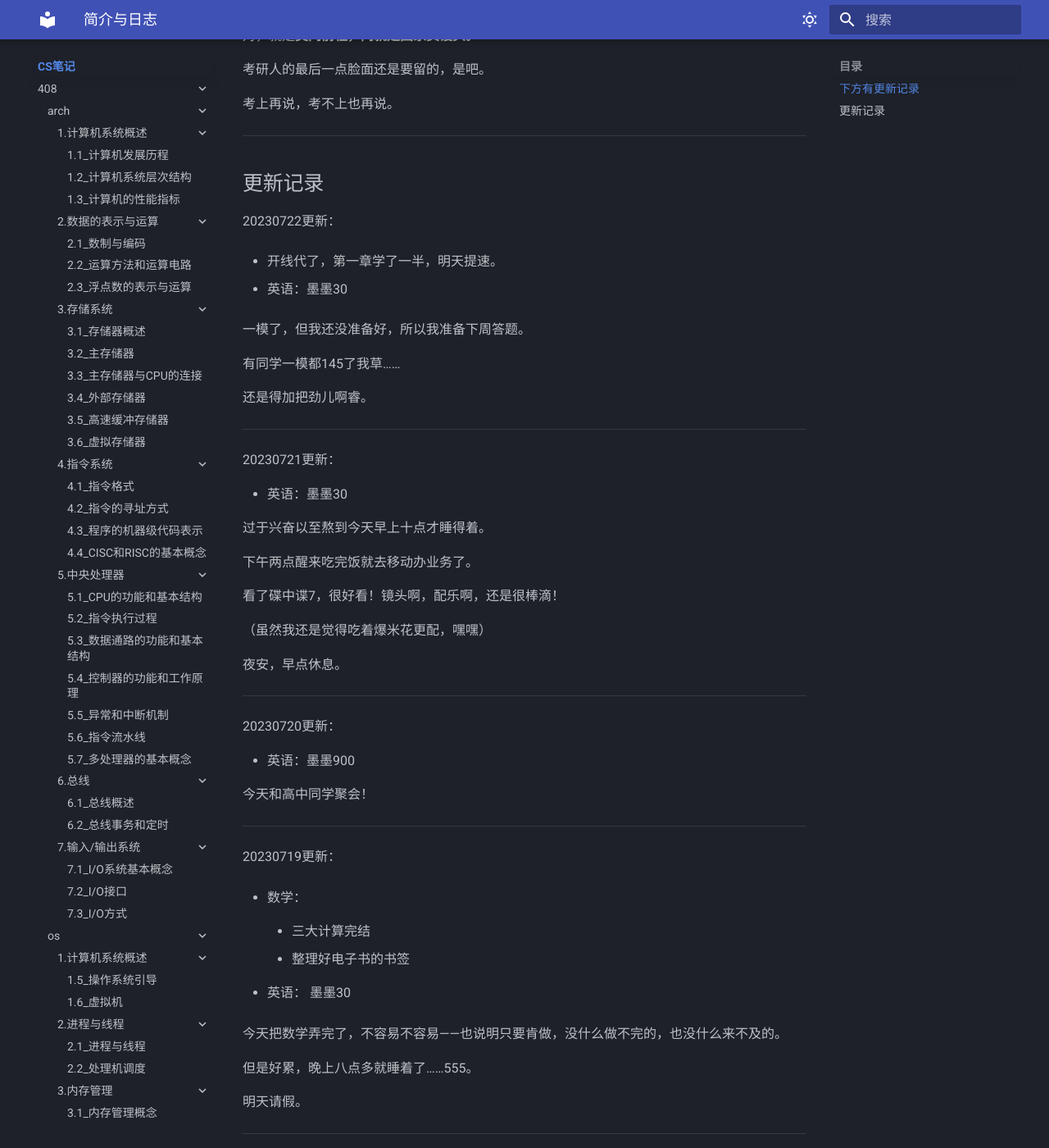
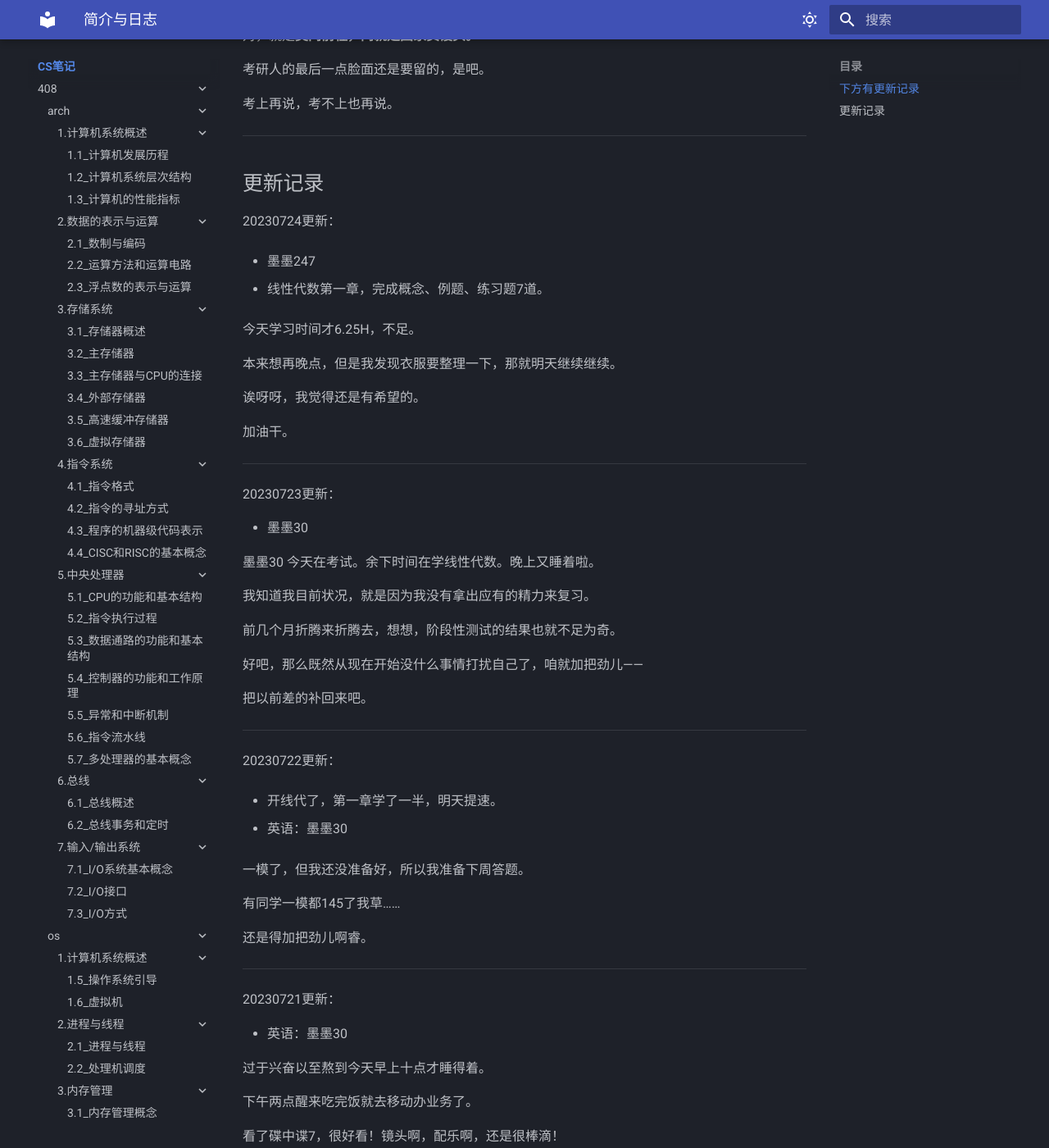
Before and after one commit to Haohahahaha/cs, an MkDocs documentation site: the page built from docs/index.md, in a window 1280 px wide and 1400 px high, scrolled down 768 px. Shown: the whole window at 82% size. Built offline with MkDocs 1.6.1 and Material for MkDocs 9.7.7, drawn with Linux system fonts in a browser that asks for light colours.

Commit message:
2023-07-25_00:44:15 update

```diff
--- a/docs/index.md
+++ b/docs/index.md
@@ -39,6 +39,38 @@
 <a id="update"></a>
 
 ## 更新记录
+
+20230724更新：
+
+- 墨墨247
+
+- 线性代数第一章，完成概念、例题、练习题7道。
+
+今天学习时间才6.25H，不足。
+
+本来想再晚点，但是我发现衣服要整理一下，那就明天继续继续。
+
+诶呀呀，我觉得还是有希望的。
+
+加油干。
+
+---
+
+20230723更新：
+
+- 墨墨30
+
+墨墨30 今天在考试。余下时间在学线性代数。晚上又睡着啦。
+
+我知道我目前状况，就是因为我没有拿出应有的精力来复习。
+
+前几个月折腾来折腾去，想想，阶段性测试的结果也就不足为奇。
+
+好吧，那么既然从现在开始没什么事情打扰自己了，咱就加把劲儿——
+
+把以前差的补回来吧。
+
+---
 
 20230722更新：
 
```
